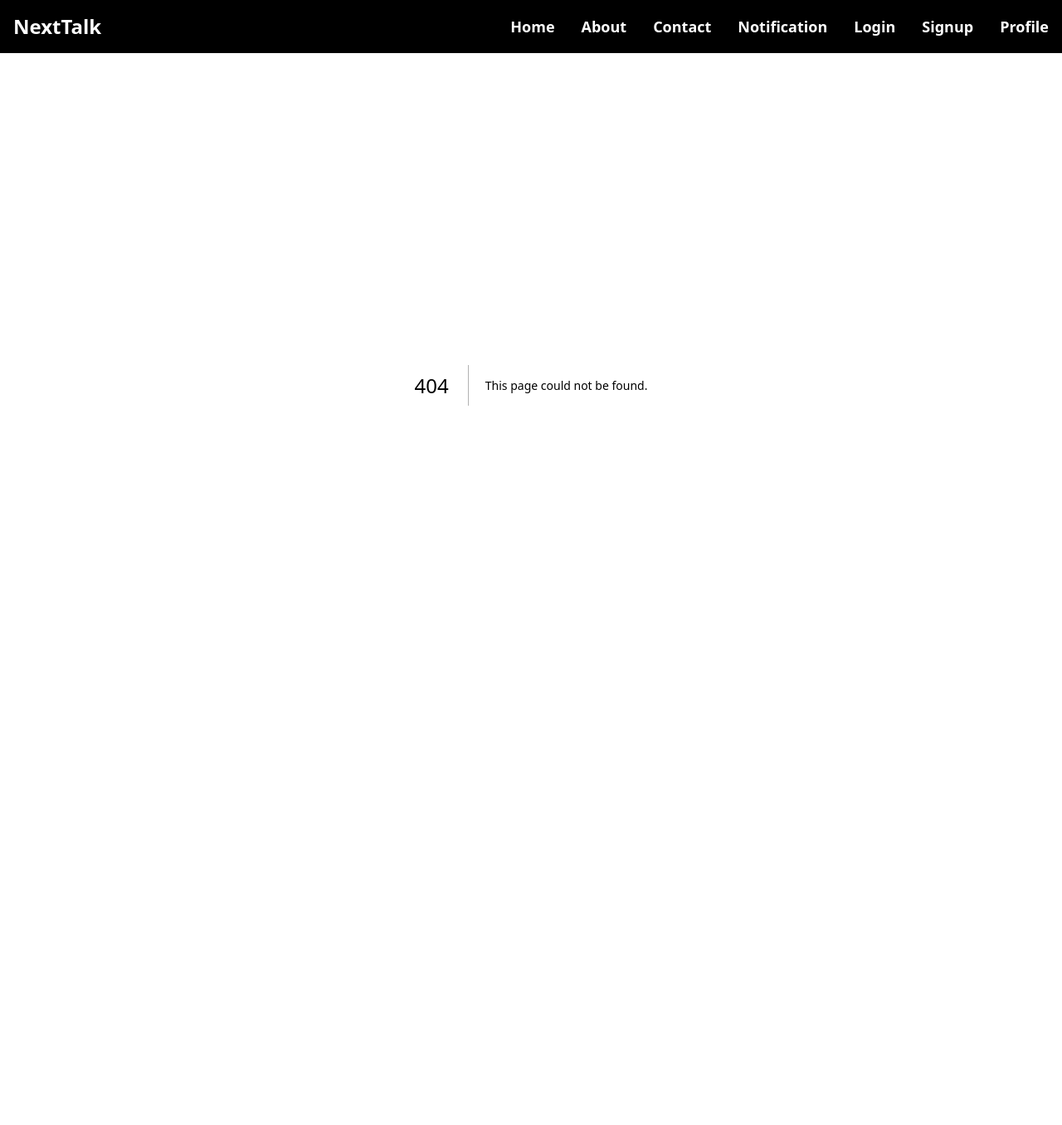
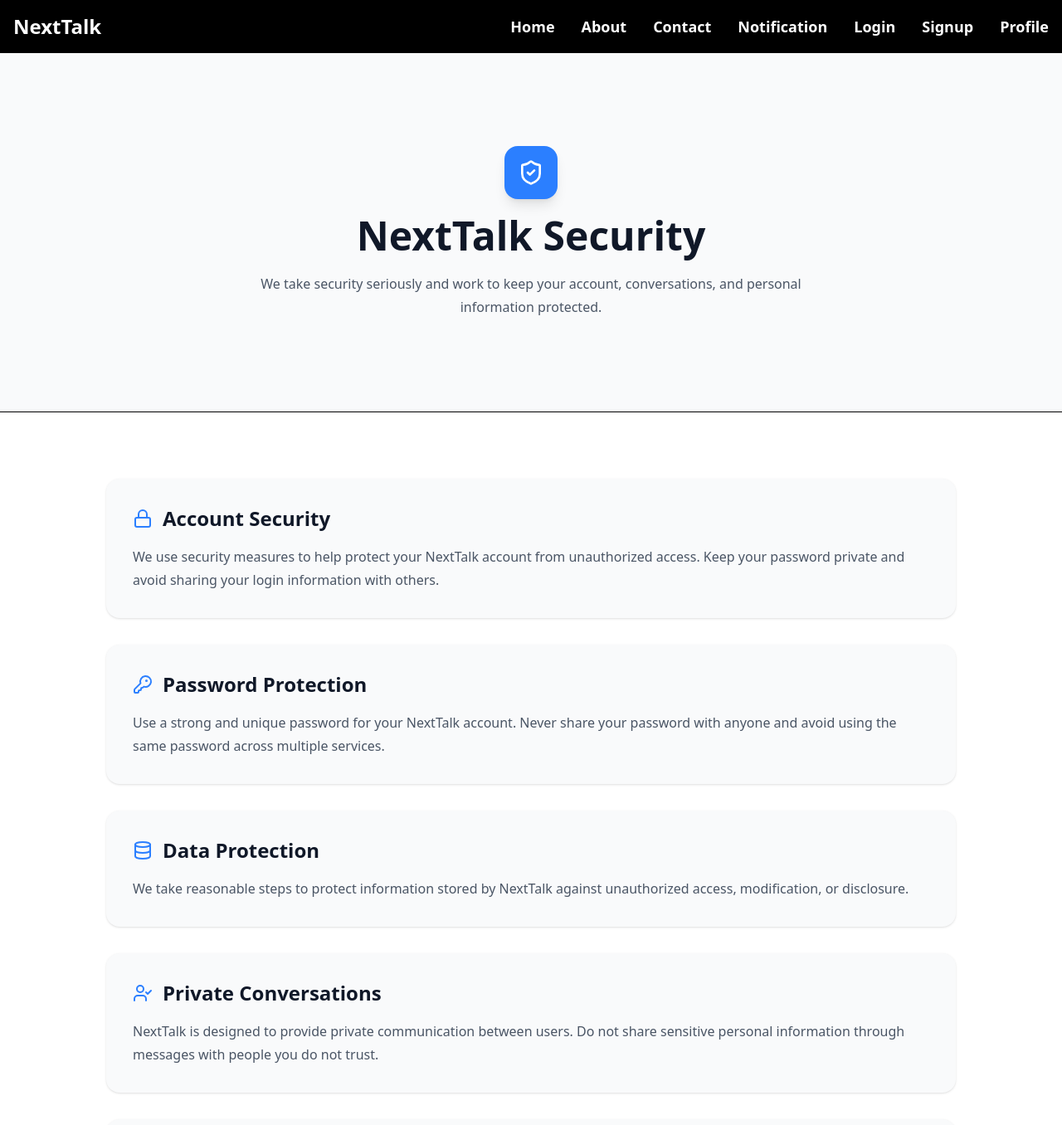
Before and after one commit to gauravkumar2005/NextTalk, a Next.js app: page /security in a window 1280 px wide. Before the commit this address had no page. Shown: the top 1356 px of the page at 83% size. Before the commit the page ends 864 px from the top, so only its background shows below. Built offline with nearby package versions, Linux system fonts and the light colour scheme.

Commit message:
add security page in nexttalk

```diff
--- /dev/null
+++ b/app/security/page.js
@@ -0,0 +1,191 @@
+"use client";
+
+import Link from "next/link";
+
+import {
+  ShieldCheck,
+  Lock,
+  KeyRound,
+  UserCheck,
+  Database,
+  AlertTriangle,
+  Settings,
+  Mail,
+} from "lucide-react";
+
+export default function SecurityPage() {
+  return (
+    <main className="min-h-screen bg-gray-50">
+
+      {/* Hero Section */}
+      <section className="px-4 py-20 sm:px-6 md:py-28">
+        <div className="mx-auto max-w-4xl text-center">
+
+          <div className="mx-auto mb-5 flex h-16 w-16 items-center justify-center rounded-2xl bg-blue-500 text-white shadow-lg">
+            <ShieldCheck size={32} />
+          </div>
+
+          <h1 className="text-3xl font-bold text-gray-900 sm:text-4xl md:text-5xl">
+            NextTalk Security
+          </h1>
+
+          <p className="mx-auto mt-5 max-w-2xl text-sm leading-6 text-gray-600 sm:text-base sm:leading-7">
+            We take security seriously and work to keep your account,
+            conversations, and personal information protected.
+          </p>
+
+        </div>
+      </section>
+
+      {/* Security Content */}
+      <section className="border-y bg-white px-4 py-14 sm:px-6 md:py-20">
+
+        <div className="mx-auto max-w-5xl space-y-8">
+
+          {/* Account Security */}
+          <div className="rounded-2xl bg-gray-50 p-6 shadow-sm transition-all duration-300 hover:-translate-y-1 hover:shadow-lg sm:p-8">
+
+            <div className="mb-4 flex items-center gap-3">
+              <Lock className="text-blue-500" size={24} />
+
+              <h2 className="text-xl font-bold text-gray-900 sm:text-2xl">
+                Account Security
+              </h2>
+            </div>
+
+            <p className="text-sm leading-7 text-gray-600 sm:text-base">
+              We use security measures to help protect your NextTalk account
+              from unauthorized access. Keep your password private and avoid
+              sharing your login information with others.
+            </p>
+
+          </div>
+
+          {/* Password Protection */}
+          <div className="rounded-2xl bg-gray-50 p-6 shadow-sm transition-all duration-300 hover:-translate-y-1 hover:shadow-lg sm:p-8">
+
+            <div className="mb-4 flex items-center gap-3">
+              <KeyRound className="text-blue-500" size={24} />
+
+              <h2 className="text-xl font-bold text-gray-900 sm:text-2xl">
+                Password Protection
+              </h2>
+            </div>
+
+            <p className="text-sm leading-7 text-gray-600 sm:text-base">
+              Use a strong and unique password for your NextTalk account.
+              Never share your password with anyone and avoid using the same
+              password across multiple services.
+            </p>
+
+          </div>
+
+          {/* Data Protection */}
+          <div className="rounded-2xl bg-gray-50 p-6 shadow-sm transition-all duration-300 hover:-translate-y-1 hover:shadow-lg sm:p-8">
+
+            <div className="mb-4 flex items-center gap-3">
+              <Database className="text-blue-500" size={24} />
+
+              <h2 className="text-xl font-bold text-gray-900 sm:text-2xl">
+                Data Protection
+              </h2>
+            </div>
+
+            <p className="text-sm leading-7 text-gray-600 sm:text-base">
+              We take reasonable steps to protect information stored by
+              NextTalk against unauthorized access, modification, or
+              disclosure.
+            </p>
+
+          </div>
+
+          {/* Private Conversations */}
+          <div className="rounded-2xl bg-gray-50 p-6 shadow-sm transition-all duration-300 hover:-translate-y-1 hover:shadow-lg sm:p-8">
+
+            <div className="mb-4 flex items-center gap-3">
+              <UserCheck className="text-blue-500" size={24} />
+
+              <h2 className="text-xl font-bold text-gray-900 sm:text-2xl">
+                Private Conversations
+              </h2>
+            </div>
+
+            <p className="text-sm leading-7 text-gray-600 sm:text-base">
+              NextTalk is designed to provide private communication between
+              users. Do not share sensitive personal information through
+              messages with people you do not trust.
+            </p>
+
+          </div>
+
+          {/* Security Practices */}
+          <div className="rounded-2xl bg-gray-50 p-6 shadow-sm transition-all duration-300 hover:-translate-y-1 hover:shadow-lg sm:p-8">
+
+            <div className="mb-4 flex items-center gap-3">
+              <Settings className="text-blue-500" size={24} />
+
+              <h2 className="text-xl font-bold text-gray-900 sm:text-2xl">
+                Security Practices
+              </h2>
+            </div>
+
+            <p className="text-sm leading-7 text-gray-600 sm:text-base">
+              We continuously work to improve the security and reliability
+              of NextTalk. Security practices may evolve as the platform
+              grows and new technologies become available.
+            </p>
+
+          </div>
+
+          {/* User Responsibility */}
+          <div className="rounded-2xl bg-gray-50 p-6 shadow-sm transition-all duration-300 hover:-translate-y-1 hover:shadow-lg sm:p-8">
+
+            <div className="mb-4 flex items-center gap-3">
+              <AlertTriangle className="text-blue-500" size={24} />
+
+              <h2 className="text-xl font-bold text-gray-900 sm:text-2xl">
+                Your Responsibility
+              </h2>
+            </div>
+
+            <p className="text-sm leading-7 text-gray-600 sm:text-base">
+              You are responsible for keeping your account credentials secure.
+              If you notice suspicious activity, unauthorized access, or
+              unusual behavior on your account, contact the NextTalk team.
+            </p>
+
+          </div>
+
+          {/* Security Issues */}
+          <div className="rounded-2xl bg-blue-500 p-6 text-white shadow-sm transition-all duration-300 hover:-translate-y-1 hover:shadow-lg sm:p-8">
+
+            <div className="mb-4 flex items-center gap-3">
+              <Mail size={24} />
+
+              <h2 className="text-xl font-bold sm:text-2xl">
+                Report a Security Issue
+              </h2>
+            </div>
+
+            <p className="text-sm leading-6 text-blue-100 sm:text-base">
+              If you discover a potential security problem with NextTalk,
+              please contact us so we can investigate and take appropriate
+              action.
+            </p>
+
+            <Link
+              href="/contact"
+              className="mt-5 inline-flex rounded-lg bg-white px-5 py-3 text-sm font-semibold text-blue-600 transition hover:bg-gray-100"
+            >
+              Contact Us
+            </Link>
+
+          </div>
+
+        </div>
+
+      </section>
+
+    </main>
+  );
+}
--- a/app/settings/page.js
+++ b/app/settings/page.js
@@ -57,7 +57,9 @@ export default function SettingsPage() {
 
         {/* Security */}
         <div className="flex items-center justify-between py-3 border-b">
-          <span>🛡️ Security</span>
+           <Link href="/security">
+            <span>🛡️ Security</span>
+           </Link>
           <span className="text-gray-400">›</span>
         </div>
 
```
